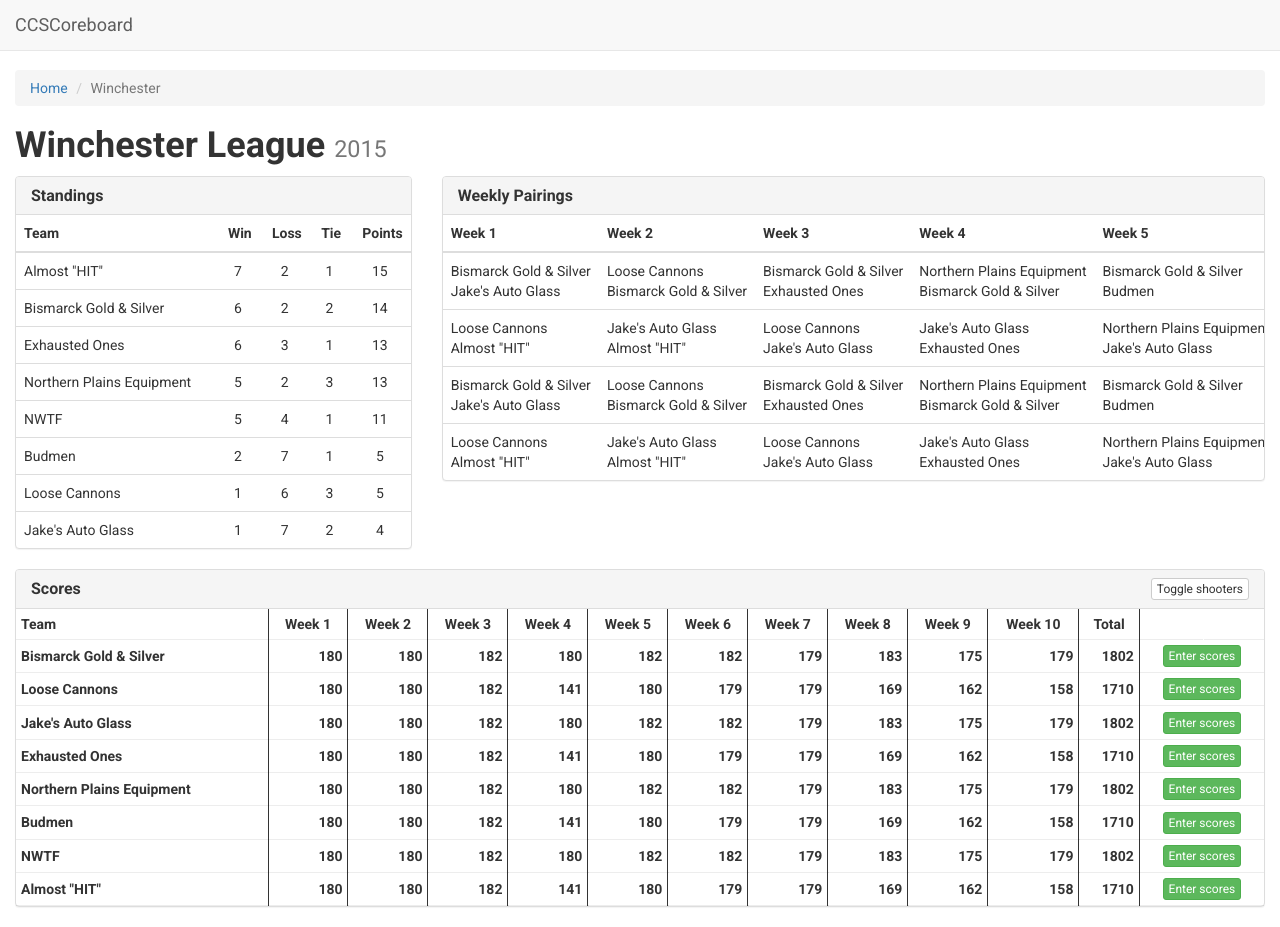
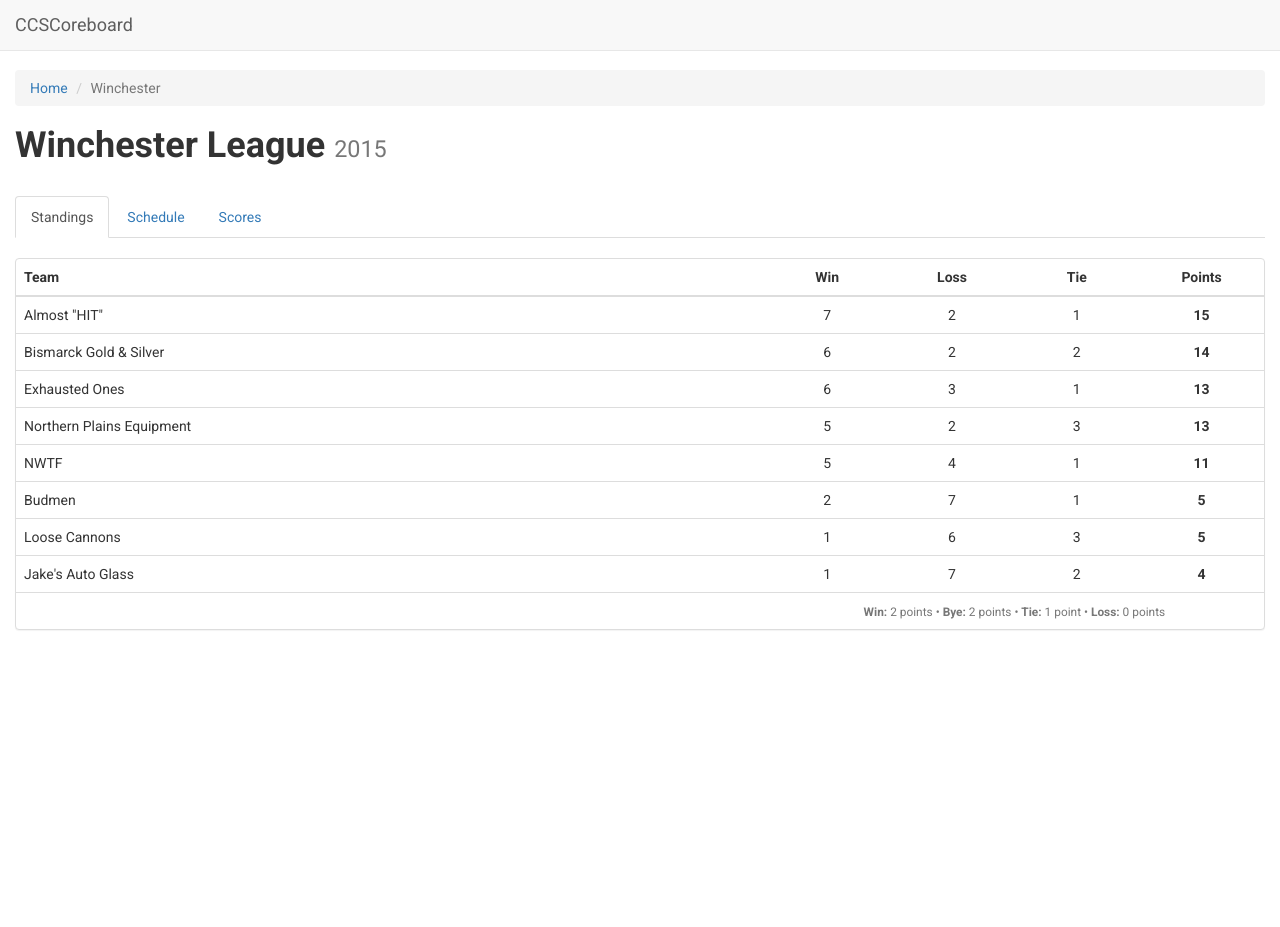
Before and after one commit to briannelson/scoreboard, a Jekyll site: the page built from sporting-clays/2015/winchester/index.html, in a window 1280 px wide and 927 px high. Built offline with Jekyll 4.4.1, drawn with Linux system fonts in a browser that asks for light colours; nearby versions of some CDN libraries.

Commit message:
Tabbify the interface

```diff
--- a/_includes/footer.html
+++ b/_includes/footer.html
@@ -1,6 +1,7 @@
 <script>
   $(document).ready(function() {
     $('.toggle-shooters').on('click', function() {
+      $(this).toggleClass('untoggled toggled')
       $('.score-table').toggleClass('collapsed expanded')
       return false
     })
--- /dev/null
+++ b/_includes/pairings-table.html
@@ -0,0 +1,82 @@
+<table class="table table-bordered pairings-table">
+  <thead>
+    <tr>
+      <th>Week 1</th>
+      <th>Week 2</th>
+      <th>Week 3</th>
+      <th>Week 4</th>
+      <th>Week 5</th>
+      <th>Week 6</th>
+      <th>Week 7</th>
+      <th>Week 8</th>
+      <th>Week 9</th>
+      <th>Week 10</th>
+    </tr>
+  </thead>
+  <tbody>
+    <tr>
+      <td>
+        <span class="scr win">180</span><span class="team win">Bismarck Gold & Silver</span>
+        <br>
+        <span class="scr">176</span><span class="team">Jake's Auto Glass</span>
+      </td>
+      <td>Loose Cannons<br>Bismarck Gold & Silver</td>
+      <td>Bismarck Gold & Silver<br>Exhausted Ones</td>
+      <td>Northern Plains Equipment<br>Bismarck Gold & Silver</td>
+      <td>Bismarck Gold & Silver<br>Budmen</td>
+      <td>NWTF<br>Bismarck Gold & Silver</td>
+      <td>Bismarck Gold & Silver<br>Almost "HIT"</td>
+      <td>Bismarck Gold & Silver<br>Jake's Auto Glass</td>
+      <td>Loose Cannons<br>Bismarck Gold & Silver</td>
+      <td>Bismarck Gold & Silver<br>Exhausted Ones</td>
+    </tr>
+    <tr>
+      <td>
+        <span class="scr">170</span><span class="team">Loose Cannons</span>
+        <br>
+        <span class="scr win">176</span><span class="team win">Almost "HIT"</span>
+      </td>
+      <td>Jake's Auto Glass<br>Almost "HIT"</td>
+      <td>Loose Cannons<br>Jake's Auto Glass</td>
+      <td>Jake's Auto Glass<br>Exhausted Ones</td>
+      <td>Northern Plains Equipment<br>Jake's Auto Glass</td>
+      <td>Jake's Auto Glass<br>Budmen</td>
+      <td>NWTF<br>Jake's Auto Glass</td>
+      <td>Loose Cannons<br>NWTF</td>
+      <td>Jake's Auto Glass<br>Almost "HIT"</td>
+      <td>Loose Cannons<br>Jake's Auto Glass</td>
+    </tr>
+    <tr>
+      <td>
+        <span class="scr win">180</span><span class="team win">Bismarck Gold & Silver</span>
+        <br>
+        <span class="scr">176</span><span class="team">Jake's Auto Glass</span>
+      </td>
+      <td>Loose Cannons<br>Bismarck Gold & Silver</td>
+      <td>Bismarck Gold & Silver<br>Exhausted Ones</td>
+      <td>Northern Plains Equipment<br>Bismarck Gold & Silver</td>
+      <td>Bismarck Gold & Silver<br>Budmen</td>
+      <td>NWTF<br>Bismarck Gold & Silver</td>
+      <td>Bismarck Gold & Silver<br>Almost "HIT"</td>
+      <td>Bismarck Gold & Silver<br>Jake's Auto Glass</td>
+      <td>Loose Cannons<br>Bismarck Gold & Silver</td>
+      <td>Bismarck Gold & Silver<br>Exhausted Ones</td>
+    </tr>
+    <tr>
+      <td>
+        <span class="scr">170</span><span class="team">Loose Cannons</span>
+        <br>
+        <span class="scr win">176</span><span class="team win">Almost "HIT"</span>
+      </td>
+      <td>Jake's Auto Glass<br>Almost "HIT"</td>
+      <td>Loose Cannons<br>Jake's Auto Glass</td>
+      <td>Jake's Auto Glass<br>Exhausted Ones</td>
+      <td>Northern Plains Equipment<br>Jake's Auto Glass</td>
+      <td>Jake's Auto Glass<br>Budmen</td>
+      <td>NWTF<br>Jake's Auto Glass</td>
+      <td>Loose Cannons<br>NWTF</td>
+      <td>Jake's Auto Glass<br>Almost "HIT"</td>
+      <td>Loose Cannons<br>Jake's Auto Glass</td>
+    </tr>
+  </tbody>
+</table>
--- a/_includes/score-table.html
+++ b/_includes/score-table.html
@@ -32,7 +32,7 @@
       <td colspan="3">179</td>
       <td>1802</td>
       <td class="team-actions" colspan="2">
-        <a class="btn btn-xs btn-success" href="{{ site.baseurl }}/sporting-clays/2015/winchester/bismarck-gold-silver/edit">Enter scores</a>
+        <a class="btn btn-xs btn-success" href="#pin_modal" data-toggle="modal">Enter scores</a>
       </td>
     </tr>
     <tr class="shooter">
@@ -337,7 +337,7 @@
       <td colspan="3">158</td>
       <td>1710</td>
       <td class="team-actions" colspan="2">
-        <a class="btn btn-xs btn-success" href="{{ site.baseurl }}/sporting-clays/2015/winchester/bismarck-gold-silver/edit">Enter scores</a>
+        <a class="btn btn-xs btn-success" href="#pin_modal" data-toggle="modal">Enter scores</a>
       </td>
     </tr>
     <tr class="shooter">
@@ -642,7 +642,7 @@
       <td colspan="3">179</td>
       <td>1802</td>
       <td class="team-actions" colspan="2">
-        <a class="btn btn-xs btn-success" href="{{ site.baseurl }}/sporting-clays/2015/winchester/bismarck-gold-silver/edit">Enter scores</a>
+        <a class="btn btn-xs btn-success" href="#pin_modal" data-toggle="modal">Enter scores</a>
       </td>
     </tr>
     <tr class="shooter">
@@ -947,7 +947,7 @@
       <td colspan="3">158</td>
       <td>1710</td>
       <td class="team-actions" colspan="2">
-        <a class="btn btn-xs btn-success" href="{{ site.baseurl }}/sporting-clays/2015/winchester/bismarck-gold-silver/edit">Enter scores</a>
+        <a class="btn btn-xs btn-success" href="#pin_modal" data-toggle="modal">Enter scores</a>
       </td>
     </tr>
     <tr class="shooter">
@@ -1252,7 +1252,7 @@
       <td colspan="3">179</td>
       <td>1802</td>
       <td class="team-actions" colspan="2">
-        <a class="btn btn-xs btn-success" href="{{ site.baseurl }}/sporting-clays/2015/winchester/bismarck-gold-silver/edit">Enter scores</a>
+        <a class="btn btn-xs btn-success" href="#pin_modal" data-toggle="modal">Enter scores</a>
       </td>
     </tr>
     <tr class="shooter">
@@ -1557,7 +1557,7 @@
       <td colspan="3">158</td>
       <td>1710</td>
       <td class="team-actions" colspan="2">
-        <a class="btn btn-xs btn-success" href="{{ site.baseurl }}/sporting-clays/2015/winchester/bismarck-gold-silver/edit">Enter scores</a>
+        <a class="btn btn-xs btn-success" href="#pin_modal" data-toggle="modal">Enter scores</a>
       </td>
     </tr>
     <tr class="shooter">
@@ -1862,7 +1862,7 @@
       <td colspan="3">179</td>
       <td>1802</td>
       <td class="team-actions" colspan="2">
-        <a class="btn btn-xs btn-success" href="{{ site.baseurl }}/sporting-clays/2015/winchester/bismarck-gold-silver/edit">Enter scores</a>
+        <a class="btn btn-xs btn-success" href="#pin_modal" data-toggle="modal">Enter scores</a>
       </td>
     </tr>
     <tr class="shooter">
@@ -2167,7 +2167,7 @@
       <td colspan="3">158</td>
       <td>1710</td>
       <td class="team-actions" colspan="2">
-        <a class="btn btn-xs btn-success" href="{{ site.baseurl }}/sporting-clays/2015/winchester/bismarck-gold-silver/edit">Enter scores</a>
+        <a class="btn btn-xs btn-success" href="#pin_modal" data-toggle="modal">Enter scores</a>
       </td>
     </tr>
     <tr class="shooter">
--- a/css/main.scss
+++ b/css/main.scss
@@ -25,9 +25,13 @@ h6 {
   font-size: 16px;
   margin-bottom: 0;
 }
+.nav-tabs {
+  margin-bottom: 20px;
+  margin-top: 30px;
+}
 .standings-table {
   thead th {
-    text-align: right;
+    text-align: center;
     &:first-child {
       text-align: left;
     }
@@ -38,17 +42,44 @@ h6 {
       text-align: left;
     }
   }
+  .pts {
+    font-weight: bold;
+  }
 }
 .pairings-table {
   thead th, tbody td {
     text-align: left;
     white-space: nowrap;
   }
+  .team {
+    display: inline-block;
+    margin-right: 40px;
+    &.win {
+      font-weight: bold;
+    }
+  }
+  .scr {
+    float: right;
+    &.win {
+      font-weight: bold;
+    }
+  }
+}
+#scores {
+  position: relative;
 }
 .toggle-shooters {
-  position: relative;
-  top: -2px;
+  position: absolute;
+  right: 0;
+  top: -55px;
+  &.toggled:before {
+    content: "Hide ";
+  }
+  &.untoggled:before {
+    content: "Show ";
+  }
 }
+
 .score-table>tbody>tr>td {
   vertical-align: middle;
 }
@@ -80,32 +111,32 @@ tbody td {
 .team td {
   font-weight: bold;
 }
-.table-bordered {
+.score-table {
   border: 2px solid #333;
 }
-.table-bordered>tbody>tr>td {
+.score-table>tbody>tr>td {
   border-color: rgba(0,0,0,.07);
 }
-.table-bordered>thead>tr>th,
-.table-bordered>tbody>tr.team>td,
-.table-bordered>tbody>tr>td.adj,
-.table-bordered>tbody>tr>td.final,
-.table-bordered>tbody>tr>td.prev,
-.table-bordered>tbody>tr>td.change {
+.score-table>thead>tr>th,
+.score-table>tbody>tr.team>td,
+.score-table>tbody>tr>td.adj,
+.score-table>tbody>tr>td.final,
+.score-table>tbody>tr>td.prev,
+.score-table>tbody>tr>td.change {
   border-right-color: #333;
 }
-.table-bordered>thead>tr>th {
+.score-table>thead>tr>th {
   border-color: #333;
   text-align: center;
   &:first-child {
     text-align: left;
   }
 }
-.table-bordered>tbody>tr.team>td,
-.table-bordered>tbody>tr>td.name {
+.score-table>tbody>tr.team>td,
+.score-table>tbody>tr>td.name {
   border-left-color: #333;
 }
-.table-bordered>tbody>tr:last-child>td {
+.score-table>tbody>tr:last-child>td {
   border-bottom-color: #333;
 }
 .table>tbody>tr>td.adj {
--- a/sporting-clays/2015/winchester/index.html
+++ b/sporting-clays/2015/winchester/index.html
@@ -12,20 +12,23 @@ layout: default
   <small>2015</small>
 </h1>
 
-<div class="row">
-  <div class="col-sm-4">
+<ul class="nav nav-tabs" role="tablist">
+    <li role="presentation" class="active"><a href="#standings" aria-controls="home" role="tab" data-toggle="tab">Standings</a></li>
+    <li role="presentation"><a href="#schedule" aria-controls="profile" role="tab" data-toggle="tab">Schedule</a></li>
+    <li role="presentation"><a href="#scores" aria-controls="profile" role="tab" data-toggle="tab">Scores</a></li>
+</ul>
+
+<div class="tab-content">
+  <div id="standings" class="tab-pane active">
     <div class="panel panel-default">
-      <div class="panel-heading">
-        <h2 class="panel-title">Standings</h2>
-      </div>
-      <table class="table standings-table">
+      <table class="table table-hover standings-table">
         <thead>
           <tr>
             <th>Team</th>
-            <th>Win</th>
-            <th>Loss</th>
-            <th>Tie</th>
-            <th>Points</th>
+            <th width="10%">Win</th>
+            <th width="10%">Loss</th>
+            <th width="10%">Tie</th>
+            <th width="10%">Points</th>
           </tr>
         </thead>
         <tbody>
@@ -34,146 +37,97 @@ layout: default
             <td>7</td>
             <td>2</td>
             <td>1</td>
-            <td>15</td>
+            <td class="pts">15</td>
           </tr>
           <tr>
             <td>Bismarck Gold & Silver</td>
             <td>6</td>
             <td>2</td>
             <td>2</td>
-            <td>14</td>
+            <td class="pts">14</td>
           </tr>
           <tr>
             <td>Exhausted Ones</td>
             <td>6</td>
             <td>3</td>
             <td>1</td>
-            <td>13</td>
+            <td class="pts">13</td>
           </tr>
           <tr>
             <td>Northern Plains Equipment</td>
             <td>5</td>
             <td>2</td>
             <td>3</td>
-            <td>13</td>
+            <td class="pts">13</td>
           </tr>
           <tr>
             <td>NWTF</td>
             <td>5</td>
             <td>4</td>
             <td>1</td>
-            <td>11</td>
+            <td class="pts">11</td>
           </tr>
           <tr>
             <td>Budmen</td>
             <td>2</td>
             <td>7</td>
             <td>1</td>
-            <td>5</td>
+            <td class="pts">5</td>
           </tr>
           <tr>
             <td>Loose Cannons</td>
             <td>1</td>
             <td>6</td>
             <td>3</td>
-            <td>5</td>
+            <td class="pts">5</td>
           </tr>
           <tr>
             <td>Jake's Auto Glass</td>
             <td>1</td>
             <td>7</td>
             <td>2</td>
-            <td>4</td>
+            <td class="pts">4</td>
+          </tr>
+          <tr>
+            <td></td>
+            <td colspan="4">
+              <small class="text-muted"><strong>Win:</strong> 2 points &bull; <strong>Bye:</strong> 2 points &bull; <strong>Tie:</strong> 1 point &bull; <strong>Loss:</strong> 0 points</small>
+            </td>
           </tr>
         </tbody>
       </table>
     </div>
   </div>
-  <div class="col-sm-8">
+  <div id="schedule" class="tab-pane">
     <div class="panel panel-default">
-      <div class="panel-heading">
-        <h2 class="panel-title">Weekly Pairings</h2>
+      <div class="table-responsive">
+        {% include pairings-table.html %}
       </div>
+    </div>
+  </div>
+  <div id="scores" class="tab-pane">
+    <a class="btn btn-xs btn-default toggle-shooters untoggled" href="#">shooters</a>
+    <div class="panel panel-default">
       <div class="table-responsive">
-        <table class="table pairings-table">
-          <thead>
-            <tr>
-              <th>Week 1</th>
-              <th>Week 2</th>
-              <th>Week 3</th>
-              <th>Week 4</th>
-              <th>Week 5</th>
-              <th>Week 6</th>
-              <th>Week 7</th>
-              <th>Week 8</th>
-              <th>Week 9</th>
-              <th>Week 10</th>
-            </tr>
-          </thead>
-          <tbody>
-            <tr>
-              <td>Bismarck Gold & Silver<br>Jake's Auto Glass</td>
-              <td>Loose Cannons<br>Bismarck Gold & Silver</td>
-              <td>Bismarck Gold & Silver<br>Exhausted Ones</td>
-              <td>Northern Plains Equipment<br>Bismarck Gold & Silver</td>
-              <td>Bismarck Gold & Silver<br>Budmen</td>
-              <td>NWTF<br>Bismarck Gold & Silver</td>
-              <td>Bismarck Gold & Silver<br>Almost "HIT"</td>
-              <td>Bismarck Gold & Silver<br>Jake's Auto Glass</td>
-              <td>Loose Cannons<br>Bismarck Gold & Silver</td>
-              <td>Bismarck Gold & Silver<br>Exhausted Ones</td>
-            </tr>
-            <tr>
-              <td>Loose Cannons<br>Almost "HIT"</td>
-              <td>Jake's Auto Glass<br>Almost "HIT"</td>
-              <td>Loose Cannons<br>Jake's Auto Glass</td>
-              <td>Jake's Auto Glass<br>Exhausted Ones</td>
-              <td>Northern Plains Equipment<br>Jake's Auto Glass</td>
-              <td>Jake's Auto Glass<br>Budmen</td>
-              <td>NWTF<br>Jake's Auto Glass</td>
-              <td>Loose Cannons<br>NWTF</td>
-              <td>Jake's Auto Glass<br>Almost "HIT"</td>
-              <td>Loose Cannons<br>Jake's Auto Glass</td>
-            </tr>
-            <tr>
-              <td>Bismarck Gold & Silver<br>Jake's Auto Glass</td>
-              <td>Loose Cannons<br>Bismarck Gold & Silver</td>
-              <td>Bismarck Gold & Silver<br>Exhausted Ones</td>
-              <td>Northern Plains Equipment<br>Bismarck Gold & Silver</td>
-              <td>Bismarck Gold & Silver<br>Budmen</td>
-              <td>NWTF<br>Bismarck Gold & Silver</td>
-              <td>Bismarck Gold & Silver<br>Almost "HIT"</td>
-              <td>Bismarck Gold & Silver<br>Jake's Auto Glass</td>
-              <td>Loose Cannons<br>Bismarck Gold & Silver</td>
-              <td>Bismarck Gold & Silver<br>Exhausted Ones</td>
-            </tr>
-            <tr>
-              <td>Loose Cannons<br>Almost "HIT"</td>
-              <td>Jake's Auto Glass<br>Almost "HIT"</td>
-              <td>Loose Cannons<br>Jake's Auto Glass</td>
-              <td>Jake's Auto Glass<br>Exhausted Ones</td>
-              <td>Northern Plains Equipment<br>Jake's Auto Glass</td>
-              <td>Jake's Auto Glass<br>Budmen</td>
-              <td>NWTF<br>Jake's Auto Glass</td>
-              <td>Loose Cannons<br>NWTF</td>
-              <td>Jake's Auto Glass<br>Almost "HIT"</td>
-              <td>Loose Cannons<br>Jake's Auto Glass</td>
-            </tr>
-          </tbody>
-        </table>
+        {% include score-table.html %}
       </div>
     </div>
   </div>
 </div>
 
-<div class="panel panel-default">
-  <div class="panel-heading">
-    <div class="pull-right">
-      <a class="btn btn-xs btn-default toggle-shooters" href="#">Toggle shooters</a>
-    </div>
-    <h2 class="panel-title">Scores</h2>
-  </div>
-  <div class="table-responsive">
-    {% include score-table.html %}
-  </div>
-</div>
+<div class="modal fade" id="pin_modal">
+  <div class="modal-dialog modal-sm">
+    <div class="modal-content">
+      <div class="modal-header text-center">
+        <h4 class="modal-title">Enter your team PIN</h4>
+      </div>
+      <div class="modal-body text-center">
+        <input type="text" class="form-control input-lg text-center" />
+      </div>
+      <div class="modal-footer">
+        <button type="button" class="btn btn-default" data-dismiss="modal">Cancel</button>
+        <a href="{{ site.baseurl }}/sporting-clays/2015/winchester/bismarck-gold-silver/edit" class="btn btn-success">Continue</a>
+      </div>
+    </div><!-- /.modal-content -->
+  </div><!-- /.modal-dialog -->
+</div><!-- /.modal -->
```
Also changed, not shown: 6 other files.
